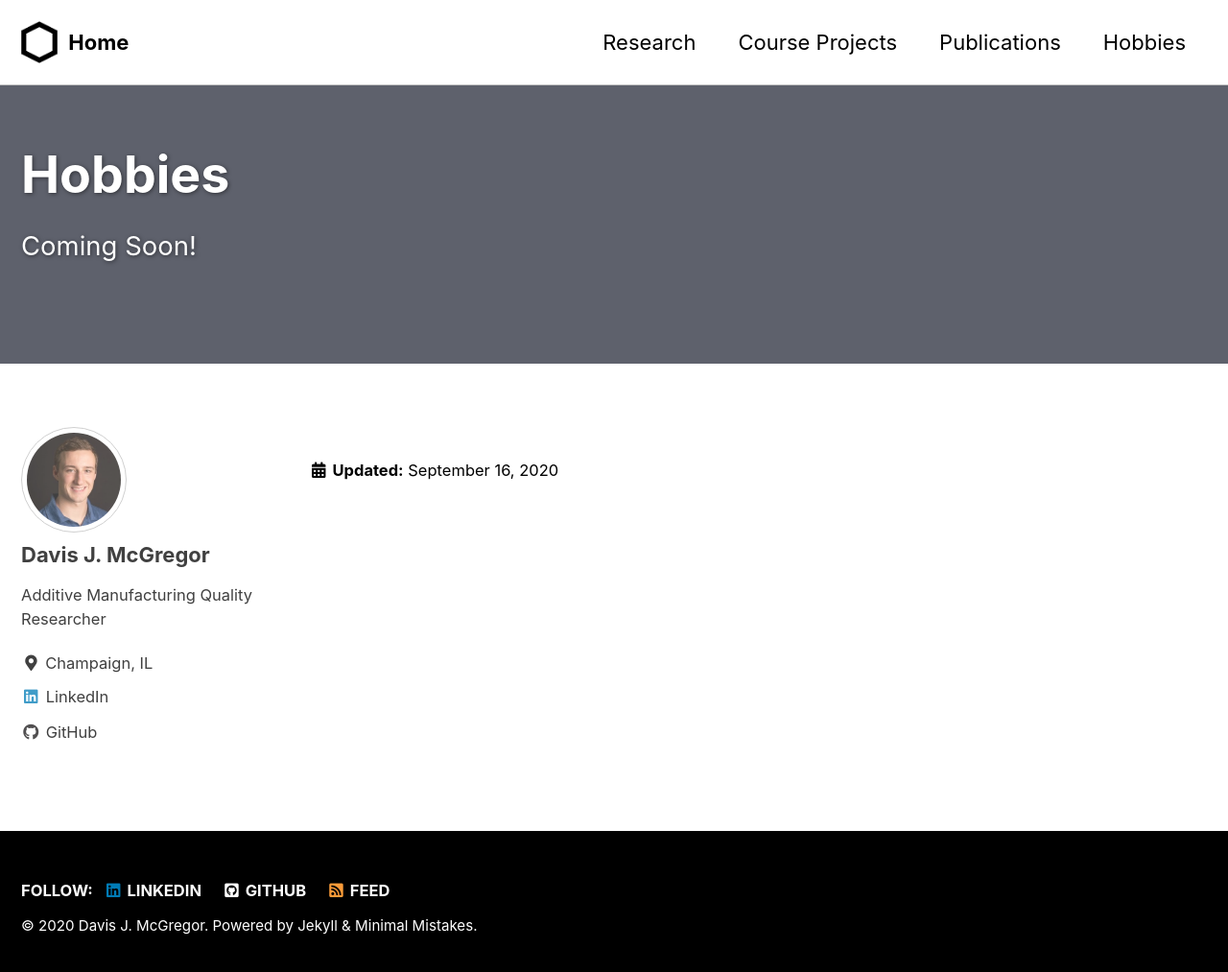
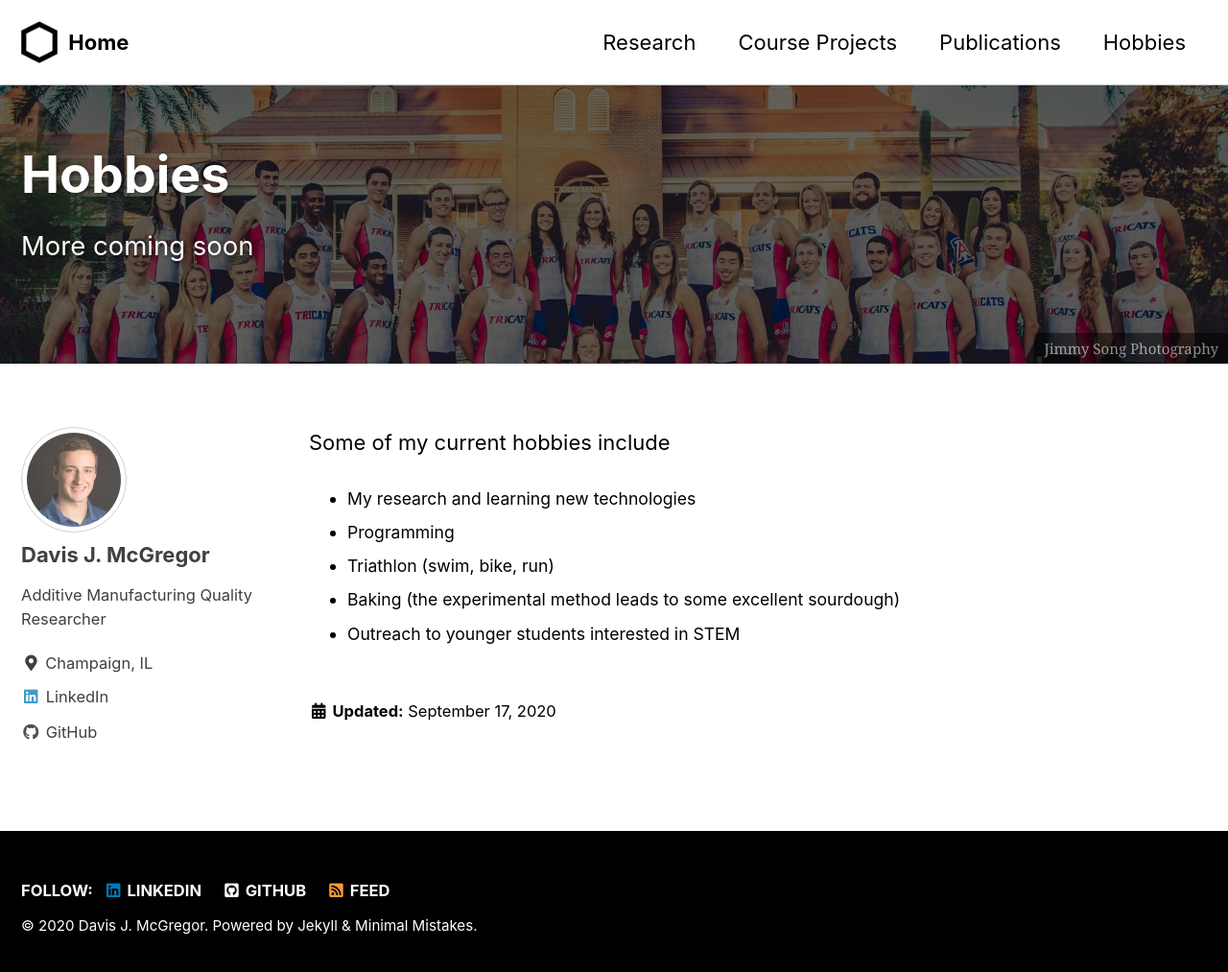
Before and after one commit to djmcgregor/djmcgregor.github.io, a Jekyll site: the page built from _pages/hobbies.md, in a window 1280 px wide and 1020 px high. Shown: the top 1013 px of the window at 96% size. Built offline with Jekyll 4.4.1, drawn with Linux system fonts in a browser that asks for light colours; cached includes are drawn as plain includes.

Commit message:
quick add content

```diff
--- a/_pages/hobbies.md
+++ b/_pages/hobbies.md
@@ -2,11 +2,20 @@
 layout: single
 permalink: /hobbies/
 title: "Hobbies"
-excerpt: "Coming Soon!"
+excerpt: "More coming soon"
 header:
   overlay_color: "#5e616c"
-  # overlay_image: /assets/images/course/drafting_inverted.jpg
-  # image_description: "Viscous streaming from multitudes"
-  # caption: "Inverted drafting from flags. Credits: [**Leif Ristroph & Jun Zhang, NYU**](https://math.nyu.edu/~ristroph/)"
-last_modified_at: 2020-09-16T08:41:35-04:00
+  overlay_filter: "0.6"
+  overlay_image: /assets/images/hobbies/ua_tricats.jpg
+  image_description: "University of Arizona Tricats triathlon team"
+  caption: "[Jimmy Song Photography](https://www.jimmysongphotography.com/movement)"
+last_modified_at: 2020-09-17T08:41:35-04:00
 ---
+Some of my current hobbies include
+{: style="font-size: 1em;"}
+
+* My research and learning new technologies
+* Programming
+* Triathlon (swim, bike, run)
+* Baking (the experimental method leads to some excellent sourdough)
+* Outreach to younger students interested in STEM
```
